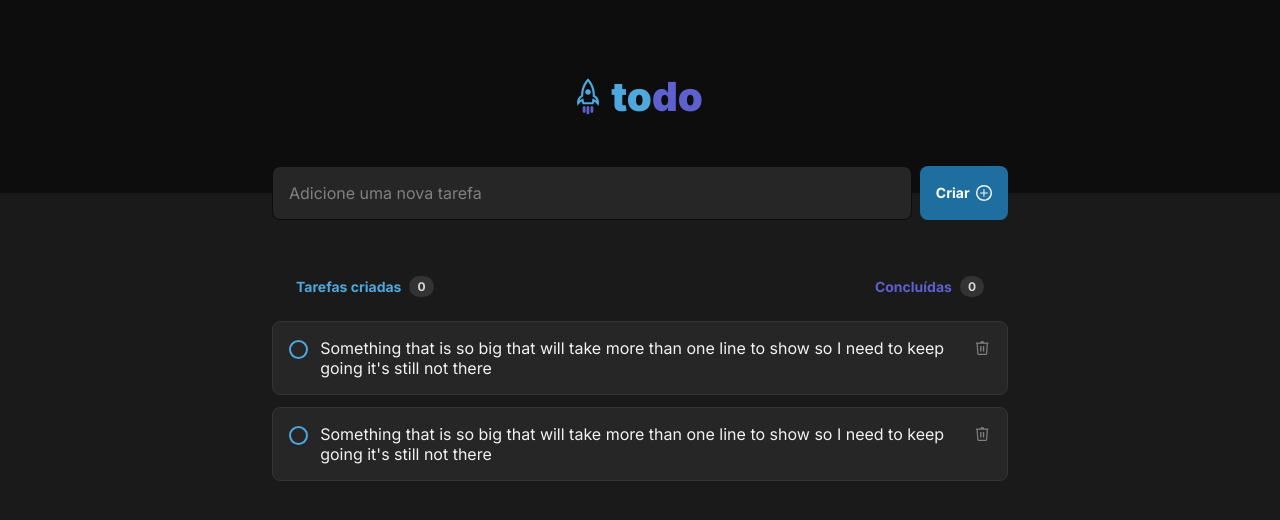
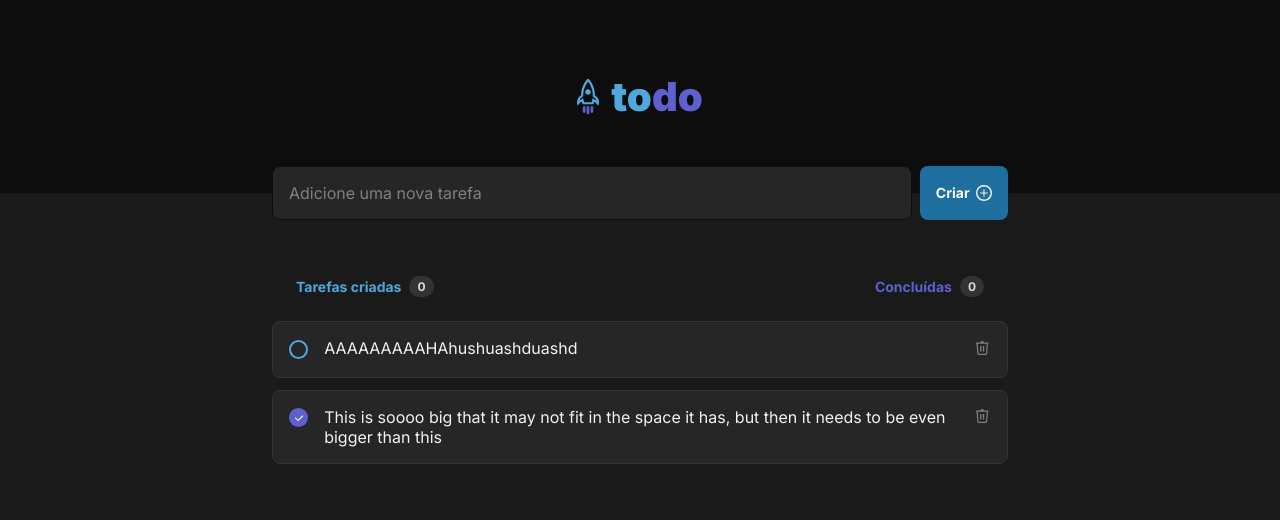
Before and after one commit to dan-mk/ignite-react-desafio-01, a React (Vite) app: page / in a window 1280 px wide. Shown: the top 520 px of the page. Built offline with nearby package versions, Linux system fonts and the light colour scheme.

Commit message:
added the tasks as state and the action of creating new tasks

```diff
--- a/src/App.tsx
+++ b/src/App.tsx
@@ -1,15 +1,44 @@
+import { useState } from 'react';
 import { Header } from './components/Header';
 import { TaskForm } from './components/TaskForm';
 import { TaskListing } from './components/TaskListing';
 import './global.css';
 
+export type Task = {
+  id: string;
+  content: string;
+  isComplete: boolean;
+};
+
 export function App() {
+  const [tasks, setTasks] = useState<Task[]>([
+    {
+      id: '1',
+      content: 'AAAAAAAAAHAhushuashduashd',
+      isComplete: false,
+    },
+    {
+      id: '2',
+      content: 'This is soooo big that it may not fit in the space it has, but then it needs to be even bigger than this',
+      isComplete: true,
+    }
+  ]);
+
+  function addNewTask(content: string) {
+    setTasks((state) => {
+      return [
+        ...state.map((task) => ({ ...task })),
+        { id: '3', content, isComplete: false }
+      ]
+    });
+  }
+
   return (
     <>
       <Header />
       <div className="wrapper">
-        <TaskForm />
-        <TaskListing />
+        <TaskForm onAddNewTask={addNewTask} />
+        <TaskListing tasks={tasks} />
       </div>
     </>
   )
--- a/src/components/Task.module.css
+++ b/src/components/TaskComponent.module.css
@@ -4,7 +4,7 @@
     border-radius: var(--border-radius);
     color: var(--gray-100);
     display: flex;
-    gap: 0.75rem;
+    gap: 1rem;
     padding: 1rem;
 }
 
--- a/src/components/Task.tsx
+++ b/src/components/TaskComponent.tsx
@@ -1,18 +1,25 @@
-import styles from './Task.module.css';
+import styles from './TaskComponent.module.css';
 import trash from '../assets/trash.svg';
 import check from '../assets/check.svg';
+import { Task } from '../App';
 
-export function Task() {
+type TaskProps = {
+    task: Task;
+};
+
+export function TaskComponent({ task }: TaskProps) {
+    const { content, isComplete } = task;
+
     return (
         <div className={styles.container}>
             <div className={styles.checkboxContainer}>
-                <input id="checkbox" type="checkbox" />
+                <input checked={isComplete} id="checkbox" type="checkbox" />
                 <label className={styles.checkbox}>
                     <img src={check} title="TODO" />
                 </label>
             </div>
             <div className={styles.contentContainer}>
-                <p>Something that is so big that will take more than one line to show so I need to keep going it's still not there</p>
+                <p>{content}</p>
             </div>
             <div>
                 <button className={styles.deleteButton}>
--- a/src/components/TaskForm.tsx
+++ b/src/components/TaskForm.tsx
@@ -1,9 +1,22 @@
+import { FormEvent } from 'react';
 import styles from './TaskForm.module.css';
 import plusCircle from '../assets/plus-circle.svg';
 
-export function TaskForm() {
+type TaskFormProps = {
+    onAddNewTask: (s: string) => void;
+};
+
+export function TaskForm({ onAddNewTask }: TaskFormProps) {
+    function handleAddNewTask(event: FormEvent) {
+        event.preventDefault();
+        onAddNewTask('Test');
+    }
+
     return (
-        <form className={styles.container}>
+        <form
+            className={styles.container}
+            onSubmit={handleAddNewTask}
+        >
             <input
                 className={styles.input}
                 type="text"
--- a/src/components/TaskListing.tsx
+++ b/src/components/TaskListing.tsx
@@ -1,22 +1,14 @@
 import { TaskListingHeader } from "./TaskListingHeader";
-import { Task } from "./Task";
+import { TaskComponent } from "./TaskComponent";
 import styles from './TaskListing.module.css';
 import clipboard from '../assets/clipboard.svg';
+import { Task } from "../App";
 
-const tasks = [
-    {
-        id: 1,
-        content: 'Something',
-        isComplete: true,
-    },
-    {
-        id: 2,
-        content: 'Something else',
-        isComplete: false,
-    }
-];
+type TaskListingProps = {
+    tasks: Task[];
+};
 
-export function TaskListing() {
+export function TaskListing({ tasks }: TaskListingProps) {
     const isTaskListEmpty = (tasks.length === 0);
     return (
         <div className={styles.container}>
@@ -32,7 +24,7 @@ export function TaskListing() {
                 :
                 <div className={styles.tasksContainer}>
                     {tasks.map((task) => {
-                        return <Task key={task.id} />;
+                        return <TaskComponent key={task.id} task={task} />;
                     })}
                 </div>
             }
```
